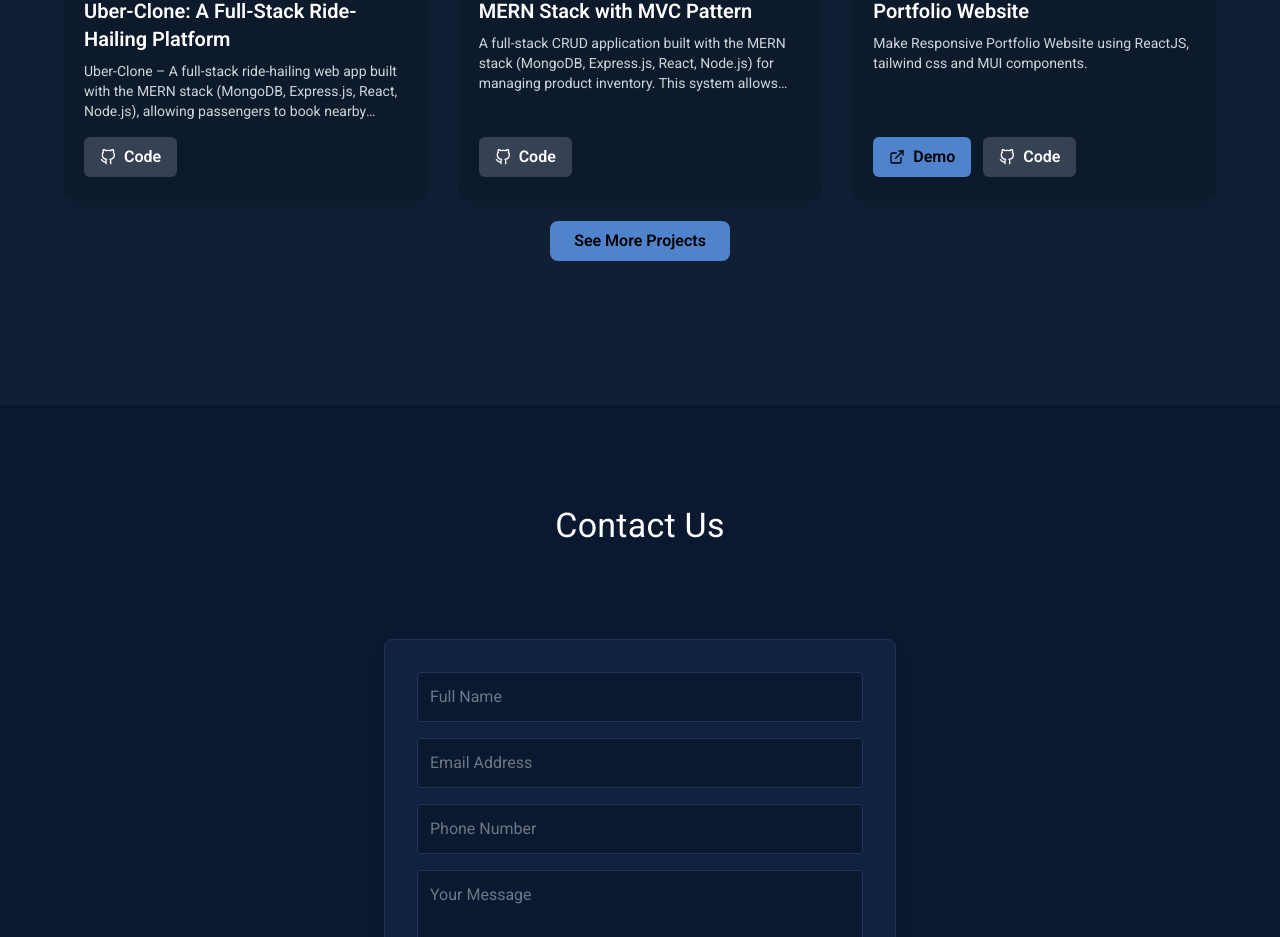
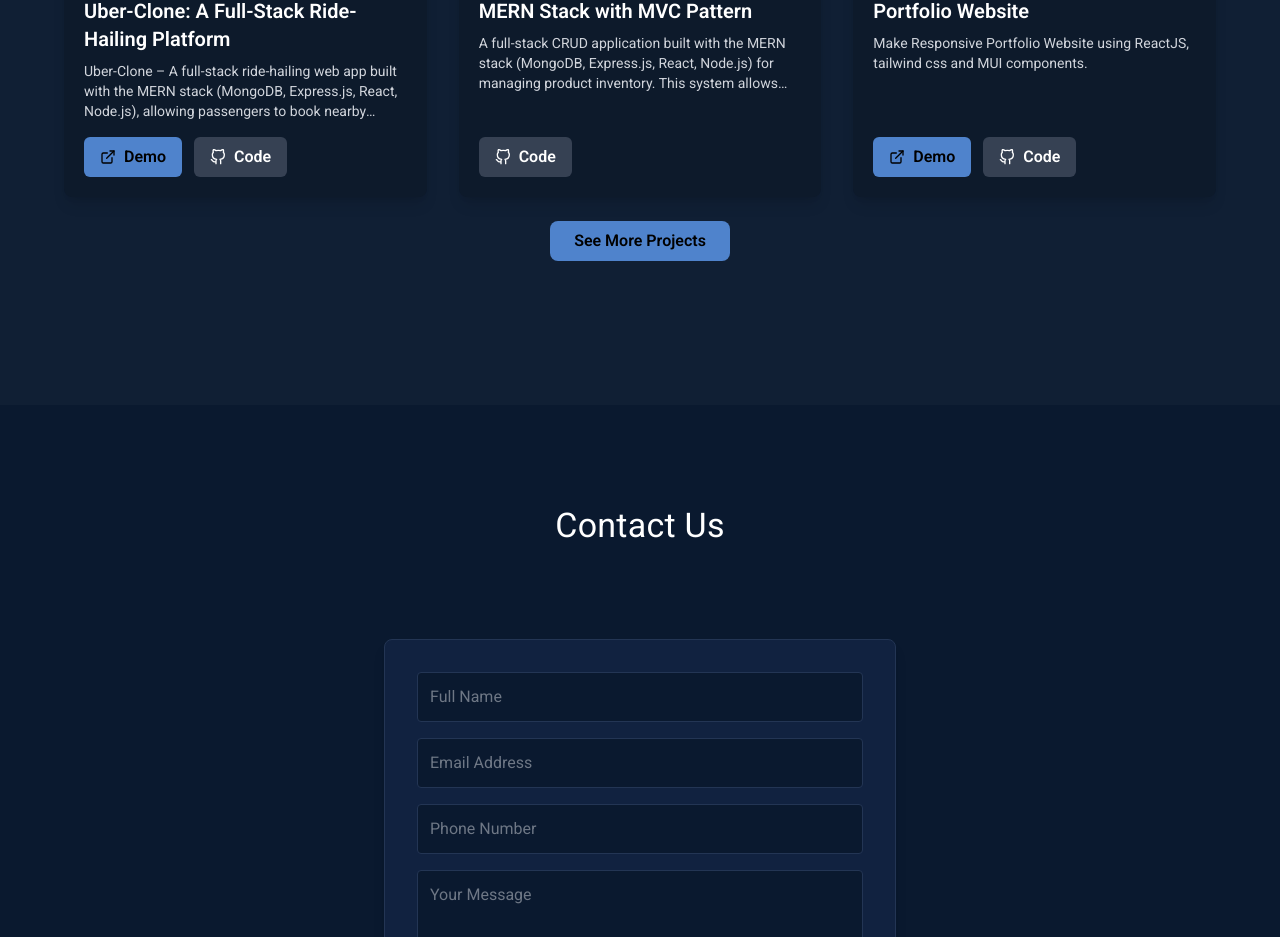
Before and after one commit to ViratSathavara/Virat-Portffolio, a React (Vite) app: page / in a window 1280 px wide. Shown: the part 4557-5494 px from the top of the page. Built offline with nearby package versions, Linux system fonts and the light colour scheme; a web font is replaced by a local one.

Commit message:
Uber-Clone Project Added.

```diff
--- a/src/components/Project.jsx
+++ b/src/components/Project.jsx
@@ -54,7 +54,8 @@ const projects = [
     title: "Uber-Clone: A Full-Stack Ride-Hailing Platform",
     description: "Uber-Clone – A full-stack ride-hailing web app built with the MERN stack (MongoDB, Express.js, React, Node.js), allowing passengers to book nearby drivers in real-time. Features JWT authentication, REST APIs, WebSockets for live tracking, and a responsive UI with Tailwind CSS & Material-UI. Deployed on Render with MongoDB Atlas for cloud database management.",
     image: [uber1, uber2, uber3, uber4, uber5, uber6, uber7, uber8, uber9, uber10, uber11, uber12, uber13, uber14],
-    sourceCode: "https://uber-clone-6qea.onrender.com",
+    liveLink: "https://uber-clone-6qea.onrender.com",
+    sourceCode: "https://github.com/ViratSathavara/Uber_Clone",
   },{
     title: "MERN Stack with MVC Pattern",
     description: "A full-stack CRUD application built with the MERN stack (MongoDB, Express.js, React, Node.js) for managing product inventory. This system allows admins to add, edit, delete, and track products in real time, with a user-friendly interface and seamless database synchronization.",
```
